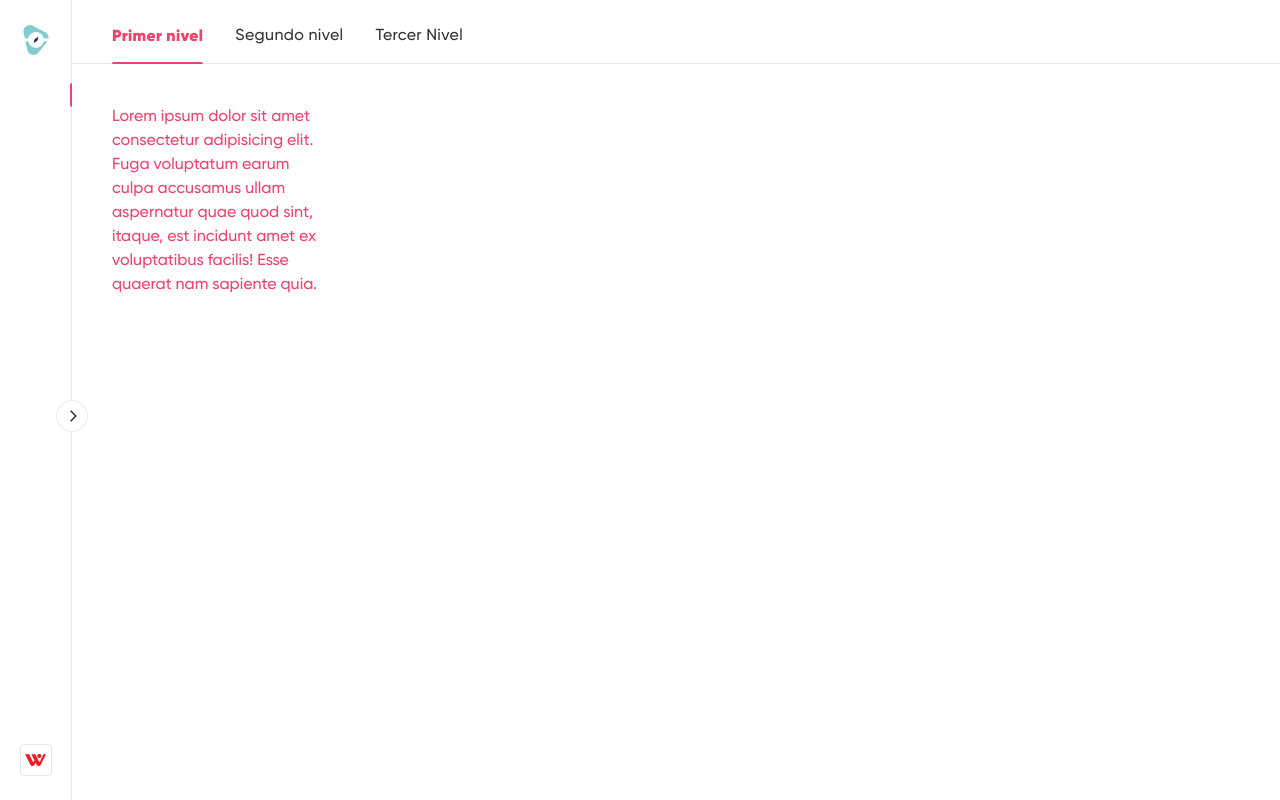
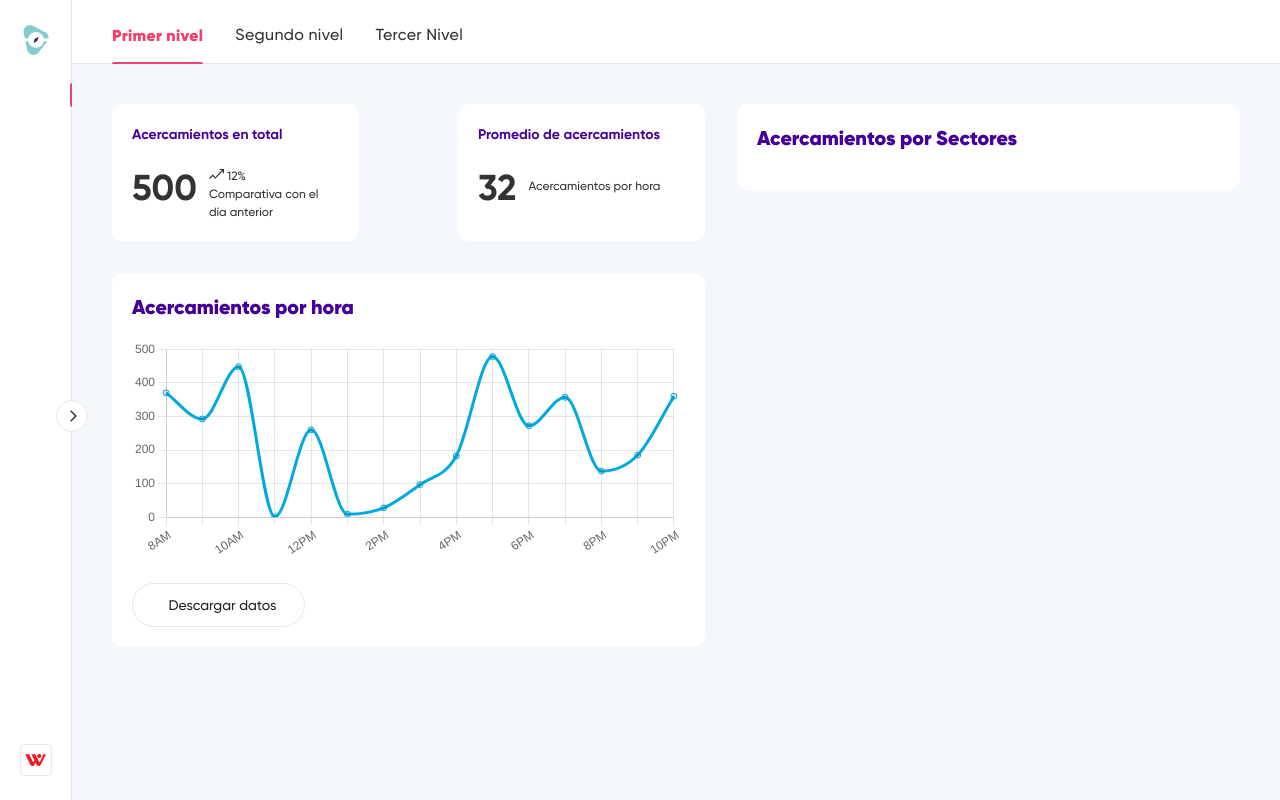
Before and after one commit to christian1397/distanciometro, a PHP site: page / in a window 1280 px wide. Run offline with PHP 8.4, Linux system fonts and the light colour scheme; some libraries are stand-ins or nearby versions.

Commit message:
Avance tabla estadistica

```diff
--- a/assets/css/styles.css
+++ b/assets/css/styles.css
@@ -56,6 +56,7 @@ body{
   width: calc(100% - var(--nav-width));
   margin-left: auto;
   transition: .5s;
+  background-color: var(--fondo-color);
 }
 
 body.nav-open {
@@ -210,7 +211,7 @@ a{
   width: 172px;
 }
 
-.l-navbar.show .nav__logo-icon {
+.l-navbar.show2 .nav__logo-icon {
   background-image: url(../img/logo.png);
 }
 
@@ -232,9 +233,9 @@ a{
   letter-spacing: 0.02em;
 }
 
-.l-navbar.show .nav__name,
-.l-navbar.show .nav__user-name,
-.l-navbar.show .nav__user-company{
+.l-navbar.show2 .nav__name,
+.l-navbar.show2 .nav__user-name,
+.l-navbar.show2 .nav__user-company{
   opacity: 1;
 }
 
@@ -277,8 +278,8 @@ a{
   color: var(--text-color);
 }
 
-/*Show navbar movil*/
-.show{
+/*show2 navbar movil*/
+.show2{
   left: 0;
 }
 
@@ -331,8 +332,8 @@ a{
     width: 45px;
   }
 
-  /*Show navbar desktop*/
-  .show{
+  /*show2 navbar desktop*/
+  .show2{
     width: calc(var(--nav-width) + 140px);
   }
 
--- a/assets/js/main.js
+++ b/assets/js/main.js
@@ -1,5 +1,5 @@
-/*===== SHOW NAVBAR  =====*/
-const showNavbar = (toggleId, navId, bodyId, headerId) =>{
+/*===== show2 NAVBAR  =====*/
+const show2Navbar = (toggleId, navId, bodyId, headerId) =>{
     const toggle = document.getElementById(toggleId),
     nav = document.getElementById(navId),
     bodypd = document.getElementById(bodyId),
@@ -8,8 +8,8 @@ const showNavbar = (toggleId, navId, bodyId, headerId) =>{
     // Validate that all variables exist
     if(toggle && nav && bodypd && headerpd){
         toggle.addEventListener('click', ()=>{
-            // show navbar
-            nav.classList.toggle('show')
+            // show2 navbar
+            nav.classList.toggle('show2')
             // change icon
             toggle.classList.toggle('bx-x')
             // add padding to body
@@ -20,7 +20,7 @@ const showNavbar = (toggleId, navId, bodyId, headerId) =>{
     }
 }
 
-showNavbar('header-toggle','nav-bar','body-pd','header')
+show2Navbar('header-toggle','nav-bar','body-pd','header')
 
 /*===== LINK ACTIVE  =====*/
 const linkColor = document.querySelectorAll('.nav__link')
@@ -38,15 +38,72 @@ function openMenu(){
     var botonMenu = document.getElementById("nav-bar");
     var openMenu = document.getElementById("openMenu");
     var body = document.getElementById("body-pd");
-    if (botonMenu.classList.contains("show")) {
-        botonMenu.classList.remove("show");
+    if (botonMenu.classList.contains("show2")) {
+        botonMenu.classList.remove("show2");
         body.classList.remove("nav-open");
         openMenu.style.transform = "rotate(0deg)";
         openMenu.style.left = "56px";
     } else{
-        botonMenu.classList.add("show");
+        botonMenu.classList.add("show2");
         body.classList.add("nav-open");
         openMenu.style.transform = "rotate(-180deg)";
         openMenu.style.left = "196px";
     }
 }
+
+// Inicio de cuadro estadistico
+
+const labels = ['8AM', '', '10AM', '', '12PM', '', '2PM', '', '4PM', '', '6PM', '', '8PM', '', '10PM'];
+const datapoints = [370, 292, 448, 1, 260, 9, 28, 97, 182, 478, 272, 357, 137, 185, 360];
+const data = {
+  labels: labels,
+  datasets: [
+    {
+      label: 'Cubic interpolation (monotone)',
+      data: datapoints,
+      borderColor: 'rgba(0, 169, 224, 1)',
+      fill: false,
+      cubicInterpolationMode: 'monotone',
+      tension: 0.4
+    }
+  ],
+};
+
+const config = {
+  type: 'line',
+  data: data,
+  options: {
+    plugins: {
+      legend: {
+        display: false,
+      }
+    },
+    responsive: true,
+    interaction: {
+      intersect: false,
+    },
+    scales: {
+      x: {
+        display: true,
+        title: {
+          display: true
+        }
+      },
+      y: {
+        display: true,
+        min: 0,
+        max: 500,
+        ticks: {
+          stepSize: 100
+        }
+      }
+    }
+  },
+};
+
+const myChart = new Chart(
+    document.getElementById('myChart'),
+    config
+  );
+
+// Fin de cuadro estadistico
--- a/assets/scss/styles.scss
+++ b/assets/scss/styles.scss
@@ -127,8 +127,8 @@ a{
     }
 }
 
-/*Show navbar movil*/
-.show{
+/*show2 navbar movil*/
+.show2{
     left: 0;
 }
 
@@ -176,8 +176,8 @@ a{
         padding: 1rem 1rem 0 0;
     }
 
-    /*Show navbar desktop*/
-    .show{
+    /*show2 navbar desktop*/
+    .show2{
         width: calc(var(--nav-width) + 156px);
     }
 
--- a/index.html
+++ b/index.html
@@ -56,8 +56,60 @@
                  id="pills-home"
                  role="tabpanel"
                  aria-labelledby="pills-home-tab">
-                <p>Lorem ipsum dolor sit amet consectetur adipisicing elit. Fuga voluptatum earum culpa accusamus ullam aspernatur quae
-                    quod sint, itaque, est incidunt amet ex voluptatibus facilis! Esse quaerat nam sapiente quia.</p>
+                 <div class="container-fluid">
+                    <div class="row justify-content-between">
+                      <div class="col-sm pr-4 rounded-lg" style="margin-right: 16px;">
+                        <div class="row justify-content-between">
+                            <div class="col-lg-5 bg-white" style="border-radius: 10px; margin-bottom: 32px; padding: 20px;">
+                                <p style="font-size: 14px; color: #440099; font-weight: 700;">Acercamientos en total</p>
+                                <div class="row">
+                                    <div class="col-auto" style="padding-right: 6px;">
+                                        <p style="font-size: 36px; color: #333333; font-weight: 700; margin-bottom: 0;">500</p>
+                                    </div>
+                                    <div class="col" style="padding-left: 6px;">
+                                        <div class="row">
+                                            <div class="col-12 d-flex" style="position: relative;">
+                                                <div class="col-1" style="padding: 0;">
+                                                    <img src="assets/img/Vector.png">
+                                                </div>
+                                                <div class="col-5" style="padding: 0;">
+                                                    <p style="font-size: 12px; color: #333333; font-weight: 500; margin-bottom: 0; position: absolute; bottom: 0; left: 30px;">12%</p>
+                                                </div>
+                                            </div>
+                                            <div class="col">
+                                                <p style="font-size: 12px; color: #333333; font-weight: 500; margin-bottom: 0;">Comparativa con el día anterior</p>
+                                            </div>
+                                        </div>
+                                    </div>
+                                </div>
+                            </div>
+                            <div class="col-lg-5 bg-white" style="border-radius: 10px; margin-bottom: 32px; padding: 20px;">
+                                <p style="font-size: 14px; color: #440099; font-weight: 700;">Promedio de acercamientos</p>
+                                <div class="row">
+                                    <div class="col-auto" style="padding-right: 6px;">
+                                        <p style="font-size: 36px; color: #333333; font-weight: 700; margin-bottom: 0;">32</p>
+                                    </div>
+                                    <div class="col" style="padding-left: 6px; position: relative;">
+                                        <p style="font-size: 12px; color: #333333; font-weight: 500; margin-bottom: 0; position: absolute; top: 30%;">Acercamientos por hora</p>
+                                    </div>
+                                </div>
+                            </div>
+                            <div class="col-lg-12 bg-white" style="border-radius: 10px; padding: 20px;">
+                                <p style="font-size: 20px; color: #440099; font-weight: 900;">Acercamientos por hora</p>
+                                <canvas id="myChart" width="553" height="244"></canvas>
+                                <button type="button" class="btn" style="border-radius: 22px; width: 173px; height: 44px;border: solid 1px; border-color: #E9E6EE; font-size: 14px; font-weight: 600px;"><i class="cil-data-transfer-down" style="padding-right: 8px; color: #EF426F;"></i>Descargar datos</button>
+                            </div>
+                        </div>
+                      </div>
+                      <div class="col-sm pl-4 rounded-lg" style="margin-left: 16px;">
+                        <div class="row justify-content-between">
+                            <div class="col-lg-12 bg-white" style="border-radius: 10px; padding: 20px;">
+                                <p style="font-size: 20px; color: #440099; font-weight: 900;">Acercamientos por Sectores</p>
+                            </div>
+                        </div>
+                      </div>
+                    </div>
+                  </div>
             </div>
             <div class="tab-pane fade"
                  id="pills-profile"
@@ -125,6 +177,7 @@
         </div>
 
         <!-- PLUGINS -->
+        <script src="https://cdn.jsdelivr.net/npm/chart.js"></script>
         <script src="https://cdn.jsdelivr.net/npm/bootstrap@5.1.3/dist/js/bootstrap.bundle.min.js" integrity="sha384-ka7Sk0Gln4gmtz2MlQnikT1wXgYsOg+OMhuP+IlRH9sENBO0LRn5q+8nbTov4+1p" crossorigin="anonymous"></script>
 
         <!-- CUSTOM -->
```
Also changed, not shown: assets/img/Vector.png (added).
